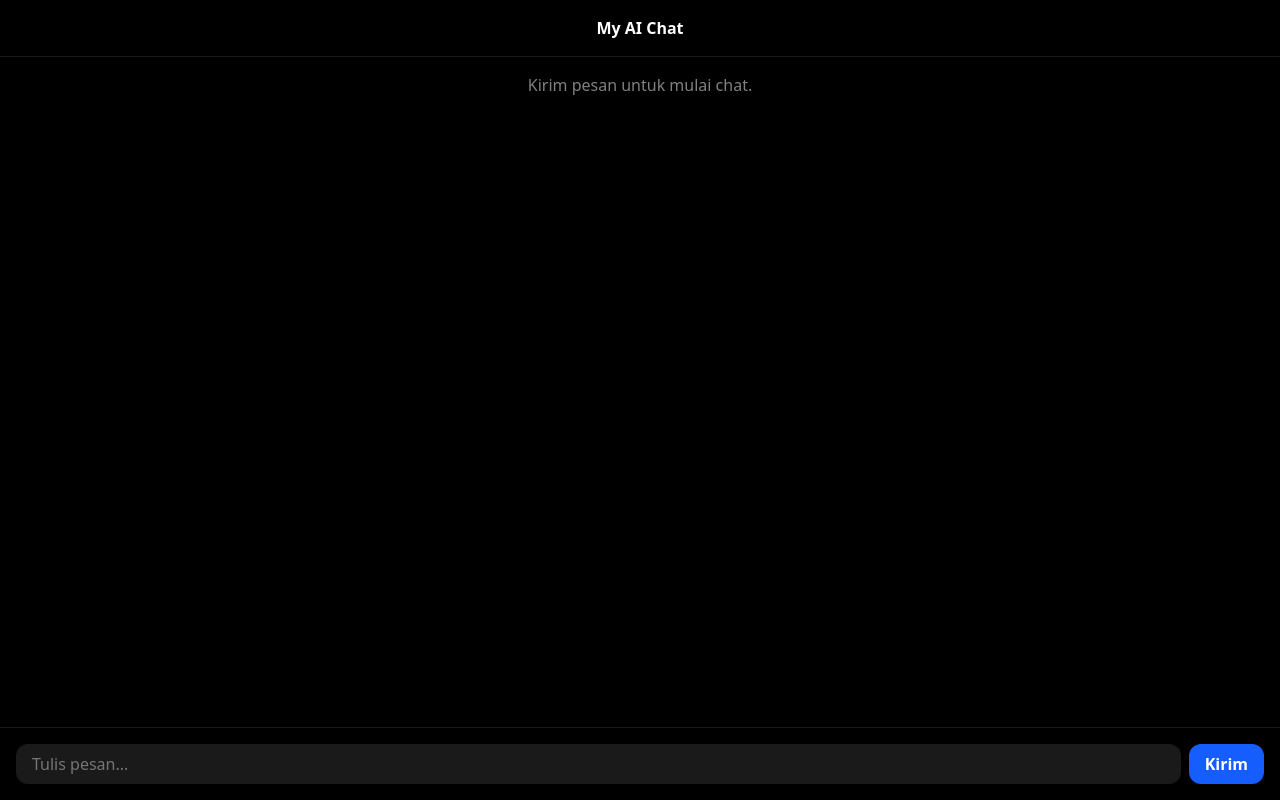
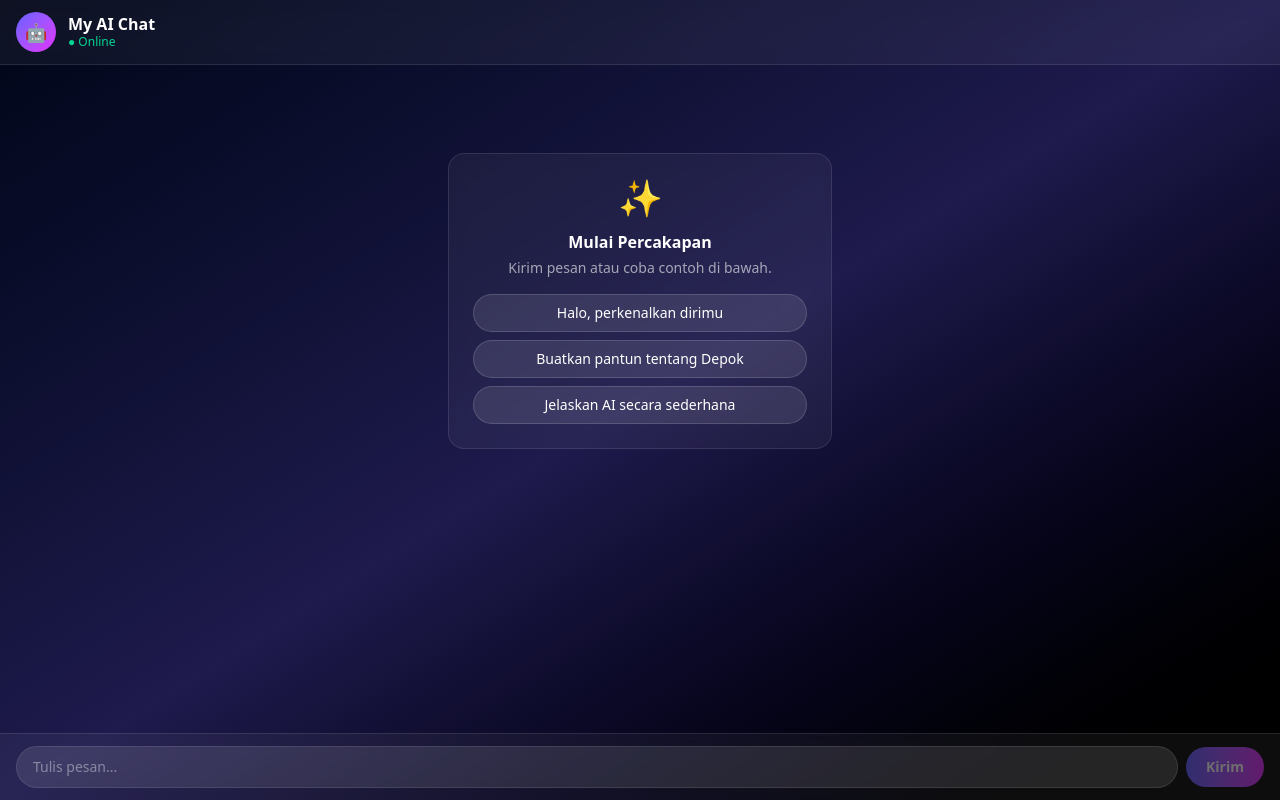
Before and after one commit to danraydepok/my-ai-chat, a Next.js app: page / in a window 1280 px wide. Built offline with nearby package versions, Linux system fonts and the light colour scheme.

Commit message:
Enhance chat UI with loading and error handling

```diff
--- a/src/app/page.tsx
+++ b/src/app/page.tsx
@@ -1,42 +1,102 @@
 "use client";
 
+import { useEffect, useRef } from "react";
 import { useChat } from "ai/react";
 
+const contoh = [
+  "Halo, perkenalkan dirimu",
+  "Buatkan pantun tentang Depok",
+  "Jelaskan AI secara sederhana",
+];
+
 export default function Page() {
-  const { messages, input, handleInputChange, handleSubmit } = useChat();
+  const { messages, input, handleInputChange, handleSubmit, isLoading, error, append } = useChat();
+  const bawahRef = useRef<HTMLDivElement>(null);
+
+  useEffect(() => {
+    bawahRef.current?.scrollIntoView({ behavior: "smooth" });
+  }, [messages, isLoading]);
 
   return (
-    <main className="flex h-screen flex-col bg-black text-white">
-      <header className="border-b border-white/10 p-4 text-center font-semibold">
-        My AI Chat
+    <main className="flex h-screen flex-col bg-gradient-to-br from-slate-950 via-indigo-950 to-black text-white">
+      <header className="flex items-center gap-3 border-b border-white/10 bg-white/5 px-4 py-3 backdrop-blur">
+        <div className="flex h-10 w-10 items-center justify-center rounded-full bg-gradient-to-br from-indigo-500 to-fuchsia-500 text-lg">
+          🤖
+        </div>
+        <div>
+          <h1 className="font-semibold leading-tight">My AI Chat</h1>
+          <p className="text-xs text-emerald-400">● Online</p>
+        </div>
       </header>
 
-      <div className="flex-1 space-y-4 overflow-y-auto p-4">
-        {messages.length === 0 && (
-          <p className="text-center text-white/50">Kirim pesan untuk mulai chat.</p>
+      <div className="flex-1 space-y-4 overflow-y-auto px-4 py-6">
+        {messages.length === 0 && !isLoading && (
+          <div className="mx-auto mt-16 max-w-sm rounded-2xl border border-white/10 bg-white/5 p-6 text-center backdrop-blur">
+            <div className="text-4xl">✨</div>
+            <h2 className="mt-3 font-semibold">Mulai Percakapan</h2>
+            <p className="mt-1 text-sm text-white/60">Kirim pesan atau coba contoh di bawah.</p>
+            <div className="mt-4 flex flex-col gap-2">
+              {contoh.map((c) => (
+                <button
+                  key={c}
+                  onClick={() => append({ role: "user", content: c })}
+                  className="rounded-full border border-white/15 bg-white/10 px-4 py-2 text-sm hover:bg-white/20"
+                >
+                  {c}
+                </button>
+              ))}
+            </div>
+          </div>
         )}
+
         {messages.map((m) => (
-          <div
-            key={m.id}
-            className={
-              m.role === "user"
-                ? "ml-auto w-fit max-w-[80%] rounded-2xl bg-blue-600 px-4 py-2"
-                : "mr-auto w-fit max-w-[80%] rounded-2xl bg-white/10 px-4 py-2"
-            }
-          >
-            <p className="whitespace-pre-wrap">{m.content}</p>
+          <div key={m.id} className={`flex ${m.role === "user" ? "justify-end" : "justify-start"}`}>
+            <div
+              className={`max-w-[80%] whitespace-pre-wrap rounded-2xl px-4 py-2.5 text-sm leading-relaxed shadow ${
+                m.role === "user"
+                  ? "rounded-br-sm bg-gradient-to-br from-indigo-500 to-violet-600"
+                  : "rounded-bl-sm border border-white/10 bg-white/10 backdrop-blur"
+              }`}
+            >
+              {m.content}
+            </div>
           </div>
         ))}
+
+        {isLoading && (
+          <div className="flex justify-start">
+            <div className="flex gap-1.5 rounded-2xl border border-white/10 bg-white/10 px-4 py-3">
+              <span className="h-2 w-2 animate-bounce rounded-full bg-white/70" />
+              <span className="h-2 w-2 animate-bounce rounded-full bg-white/70 [animation-delay:150ms]" />
+              <span className="h-2 w-2 animate-bounce rounded-full bg-white/70 [animation-delay:300ms]" />
+            </div>
+          </div>
+        )}
+
+        {error && (
+          <div className="rounded-xl border border-red-500/40 bg-red-500/10 px-4 py-3 text-sm text-red-300">
+            ⚠️ Gagal mendapat balasan: {error.message}
+          </div>
+        )}
+        <div ref={bawahRef} />
       </div>
 
-      <form onSubmit={handleSubmit} className="flex gap-2 border-t border-white/10 p-4">
+      <form
+        onSubmit={handleSubmit}
+        className="flex items-center gap-2 border-t border-white/10 bg-white/5 px-4 py-3 backdrop-blur"
+      >
         <input
           value={input}
           onChange={handleInputChange}
           placeholder="Tulis pesan..."
-          className="flex-1 rounded-xl bg-white/10 px-4 py-2 outline-none placeholder:text-white/40"
+          className="flex-1 rounded-full border border-white/10 bg-white/10 px-4 py-2.5 text-sm outline-none placeholder:text-white/40 focus:border-indigo-400"
         />
-        <button className="rounded-xl bg-blue-600 px-4 py-2 font-semibold">Kirim</button>
+        <button
+          disabled={isLoading || !input.trim()}
+          className="rounded-full bg-gradient-to-r from-indigo-500 to-fuchsia-500 px-5 py-2.5 text-sm font-semibold disabled:opacity-40"
+        >
+          Kirim
+        </button>
       </form>
     </main>
   );
```
